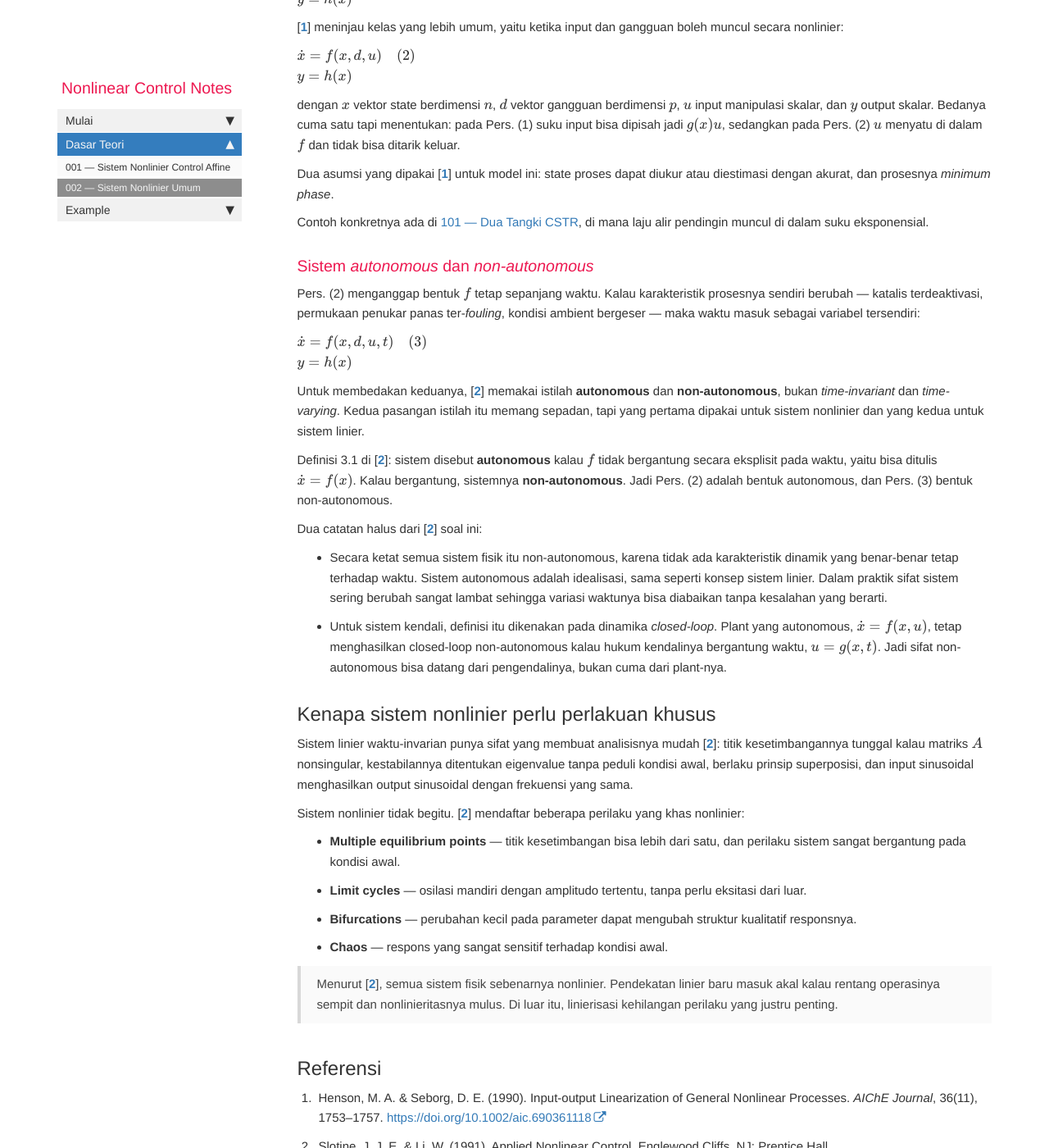
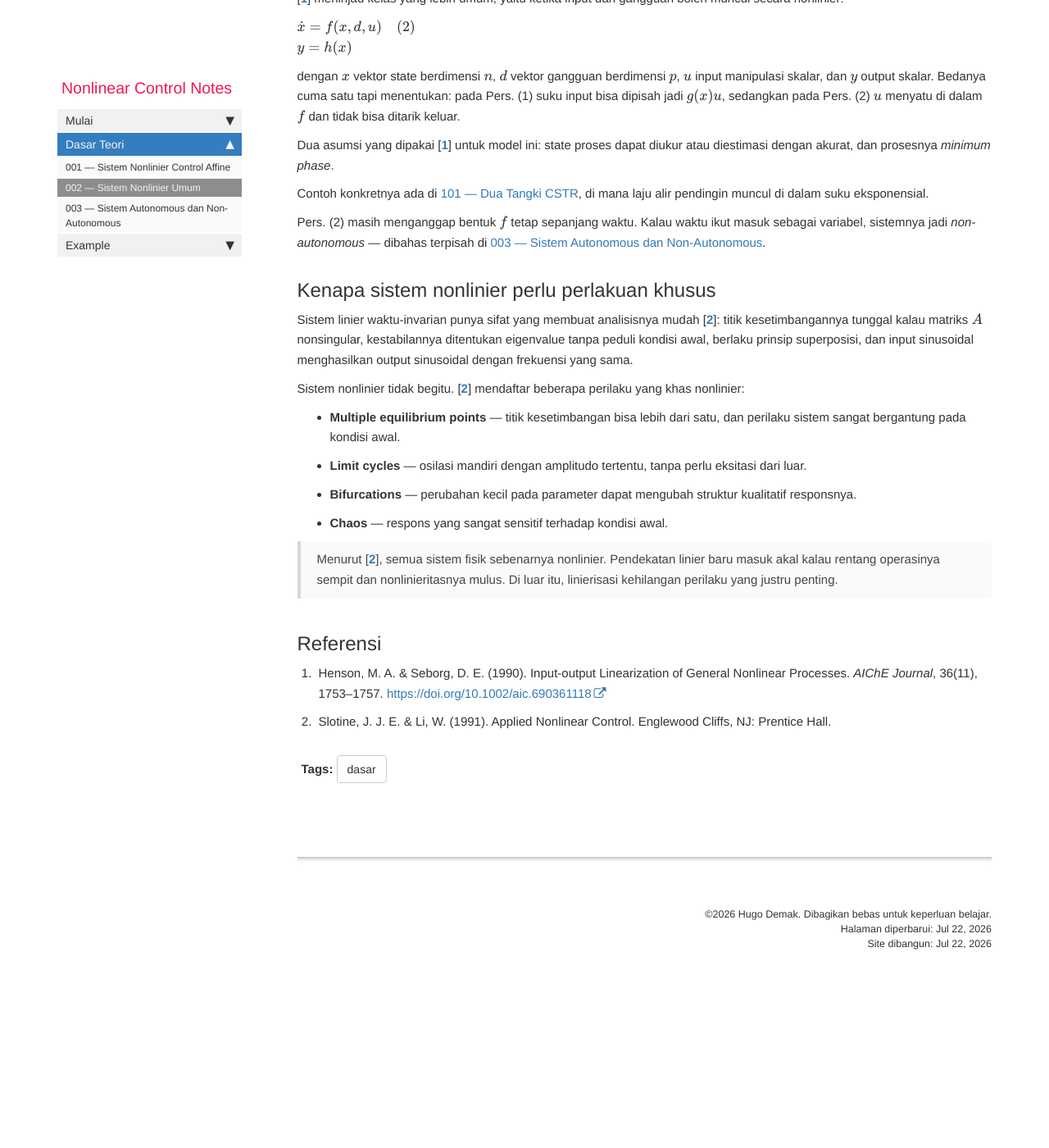
Before and after one commit to Pekosann/nonlinear-control-notes, a Jekyll site: the page built from notes/002-sistem-nonlinier.md, in a window 1280 px wide and 1400 px high, scrolled down 674 px. Shown: the whole window at 82% size. Built offline with Jekyll 4.4.1, drawn with Linux system fonts in a browser that asks for light colours; comment, search, counter and statistics services are not loaded; after the commit the page ends 1885 px from its top, so only the background shows below that; some of the changed text lies outside the part shown.

Commit message:
Split autonomous / non-autonomous out into note 003
The material had outgrown a subsection of 002: it carries its own definition,
a terminology note, the closed-loop subtlety, and a reason the distinction
matters. 002 now keeps only a one-line pointer, so its equation numbering ends
cleanly at (2).

003 adds what did not fit before: the reverse case (a state-only control law
u = g(x) returns the closed loop to autonomous form), and why the distinction
is worth settling early - Slotine & Li develop Lyapunov theory for autonomous
systems first precisely because the non-autonomous case is harder.

```diff
--- a/_data/sidebars/notes_sidebar.yml
+++ b/_data/sidebars/notes_sidebar.yml
@@ -32,6 +32,10 @@ entries:
       url: /002-sistem-nonlinier.html
       output: web
 
+    - title: 003 — Sistem Autonomous dan Non-Autonomous
+      url: /003-autonomous-dan-non-autonomous.html
+      output: web
+
   - title: Example
     output: web
     folderitems:
--- a/notes/002-sistem-nonlinier.md
+++ b/notes/002-sistem-nonlinier.md
@@ -2,7 +2,7 @@
 title: 002 — Sistem Nonlinier Umum
 section: Dasar Teori
 tags: [dasar]
-summary: Model nonlinier umum di mana input boleh muncul secara nonlinier, sistem autonomous vs non-autonomous, dan perilaku khas yang tidak dimiliki sistem linier.
+summary: Model nonlinier umum di mana input boleh muncul secara nonlinier, dan perilaku khas yang tidak dimiliki sistem linier.
 permalink: /002-sistem-nonlinier.html
 folder: notes
 last_updated: Jul 22, 2026
@@ -28,21 +28,7 @@ Dua asumsi yang dipakai [@henson1990] untuk model ini: state proses dapat diukur
 
 Contoh konkretnya ada di [101 — Dua Tangki CSTR](101-dua-tangki-CSTR.html), di mana laju alir pendingin muncul di dalam suku eksponensial.
 
-### Sistem *autonomous* dan *non-autonomous*
-
-Pers. (2) menganggap bentuk $f$ tetap sepanjang waktu. Kalau karakteristik prosesnya sendiri berubah — katalis terdeaktivasi, permukaan penukar panas ter-*fouling*, kondisi ambient bergeser — maka waktu masuk sebagai variabel tersendiri:
-
-$\dot{x} = f(x, d, u, t)\quad(3)$
-$y = h(x)$
-
-Untuk membedakan keduanya, [@slotine1991] memakai istilah **autonomous** dan **non-autonomous**, bukan *time-invariant* dan *time-varying*. Kedua pasangan istilah itu memang sepadan, tapi yang pertama dipakai untuk sistem nonlinier dan yang kedua untuk sistem linier.
-
-Definisi 3.1 di [@slotine1991]: sistem disebut **autonomous** kalau $f$ tidak bergantung secara eksplisit pada waktu, yaitu bisa ditulis $\dot{x} = f(x)$. Kalau bergantung, sistemnya **non-autonomous**. Jadi Pers. (2) adalah bentuk autonomous, dan Pers. (3) bentuk non-autonomous.
-
-Dua catatan halus dari [@slotine1991] soal ini:
-
-- Secara ketat semua sistem fisik itu non-autonomous, karena tidak ada karakteristik dinamik yang benar-benar tetap terhadap waktu. Sistem autonomous adalah idealisasi, sama seperti konsep sistem linier. Dalam praktik sifat sistem sering berubah sangat lambat sehingga variasi waktunya bisa diabaikan tanpa kesalahan yang berarti.
-- Untuk sistem kendali, definisi itu dikenakan pada dinamika *closed-loop*. Plant yang autonomous, $\dot{x} = f(x,u)$, tetap menghasilkan closed-loop non-autonomous kalau hukum kendalinya bergantung waktu, $u = g(x,t)$. Jadi sifat non-autonomous bisa datang dari pengendalinya, bukan cuma dari plant-nya.
+Pers. (2) masih menganggap bentuk $f$ tetap sepanjang waktu. Kalau waktu ikut masuk sebagai variabel, sistemnya jadi *non-autonomous* — dibahas terpisah di [003 — Sistem Autonomous dan Non-Autonomous](003-autonomous-dan-non-autonomous.html).
 
 ## Kenapa sistem nonlinier perlu perlakuan khusus
 
```
Also changed, not shown: notes/003-autonomous-dan-non-autonomous.md (added, +58 -0 lines).
